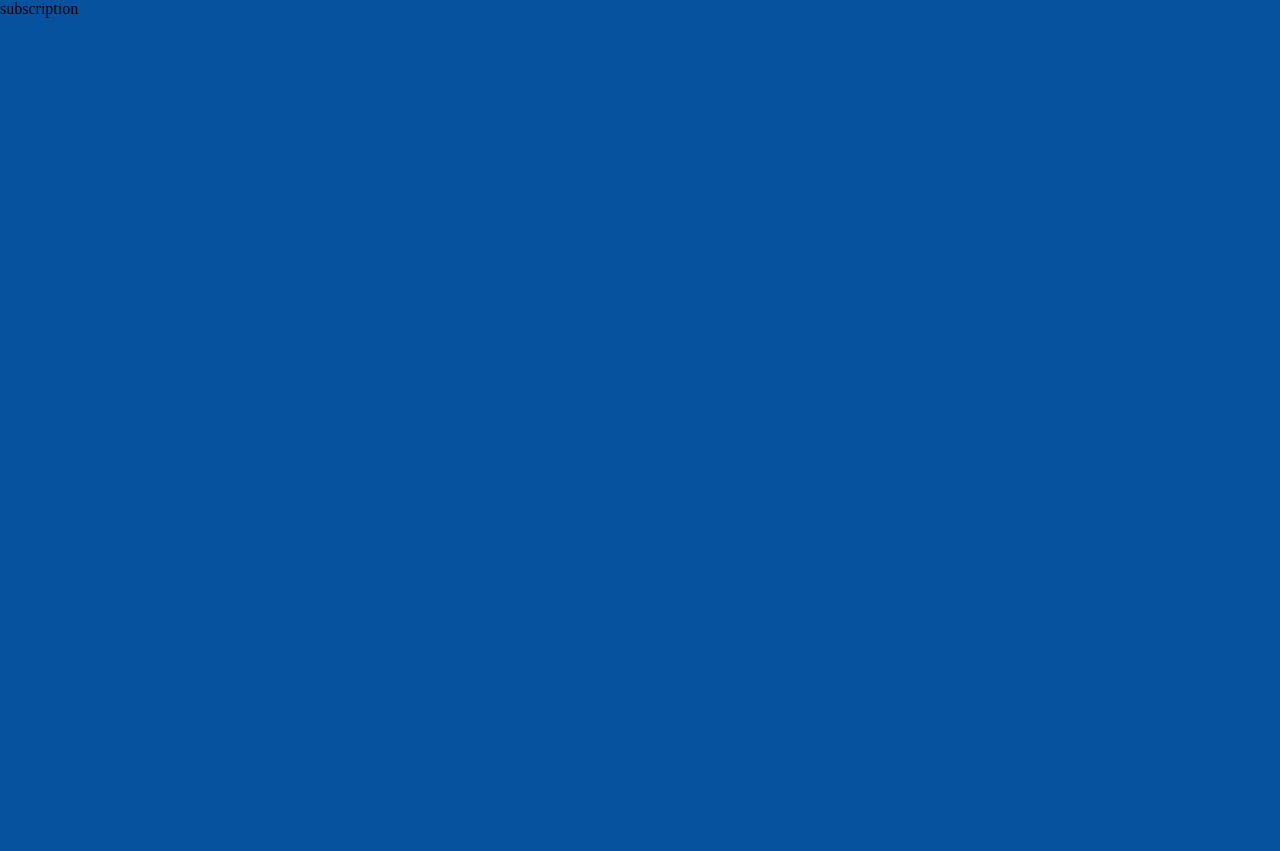
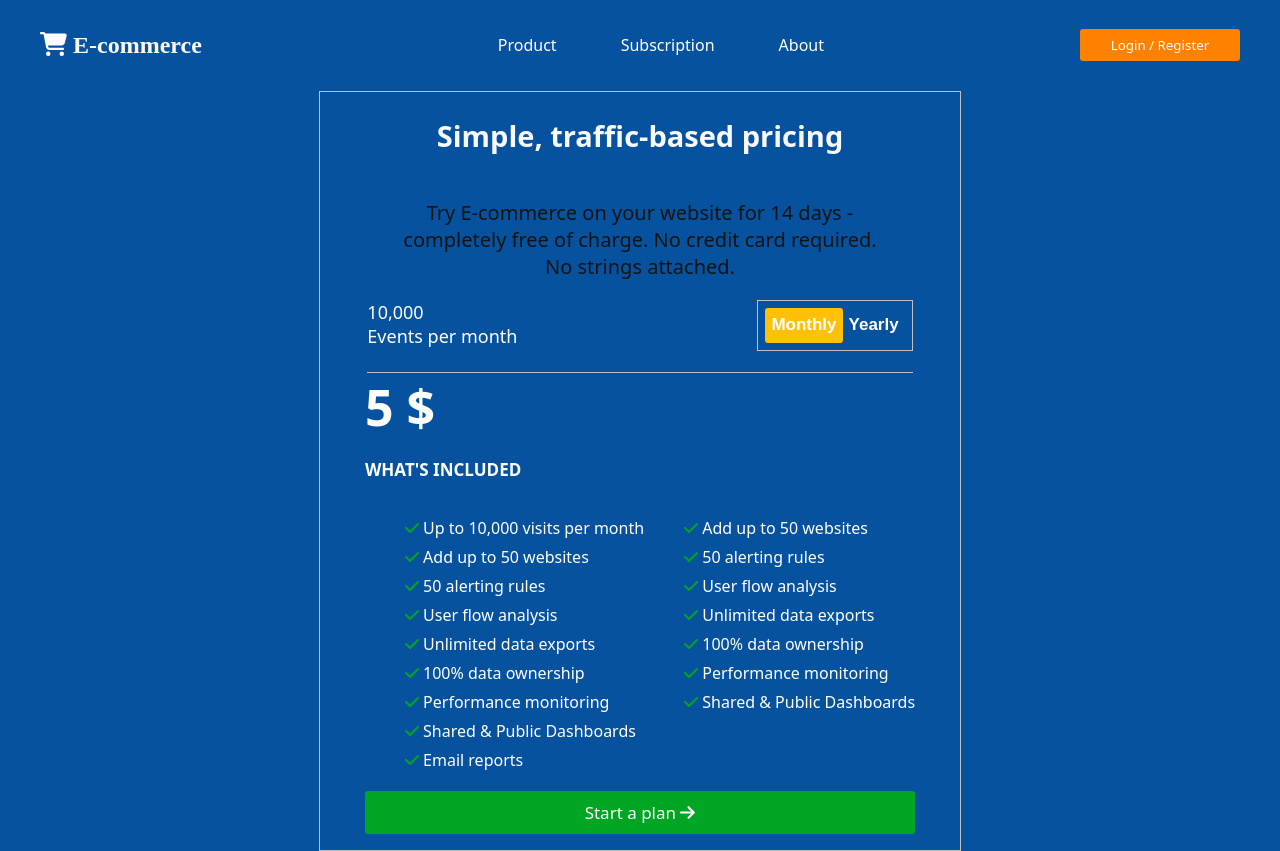
Before and after one commit to Ghanem10/PAW-e-commerce, a React (Vite) app: page /Subscription in a window 1280 px wide. Before the commit the page ends 800 px from the top, so only its background shows below. Built offline with nearby package versions, Linux system fonts and the light colour scheme.

Commit message:
feat:four completed UI

```diff
--- a/project/assets/scss/intro/_counter.scss
+++ b/project/assets/scss/intro/_counter.scss
@@ -7,11 +7,13 @@
 
     .count {
         font-size: 40px;
+        font-weight: 900;
         color: $bs-orange;
     }
 
     .title {
         font-size: 20px;
+        font-weight: 600;
         color: $bs-intro;
     }
 }
--- a/project/assets/scss/intro/_navbar.scss
+++ b/project/assets/scss/intro/_navbar.scss
@@ -56,3 +56,26 @@ header {
         }
     }
 }
+
+
+.intro-about-section {
+    &:hover + .intro-p-about-section {
+        position: absolute;
+        display: block;
+        width: 30%;
+        height: auto;
+        padding: 30px;
+        top: 9%;
+        left: 46%;
+        color: $bs-dark;
+        text-align: center;
+        border-radius: 8px;
+        font-family: $bs-font-sans-serif;
+        background-color: #f8f9fa;
+        box-shadow: 0 0 10px rgba(0, 0, 0, 0.15);
+    }
+}
+
+.intro-p-about-section {
+    display: none;
+}
--- /dev/null
+++ b/project/assets/scss/intro/_subscription.scss
@@ -0,0 +1,116 @@
+@import '../colors';
+
+section {
+    color: $bs-color-white;
+}
+.subscription-page-main {
+    display: flex;
+    flex-direction: column;
+    justify-content: center;
+    align-items: center;
+
+    margin: 0 auto;
+
+    border: 1px solid silver;
+    width: 50%;
+    height: auto;
+
+    color: $bs-color-white;
+    font-family: $bs-font-sans-serif;
+
+    .subscription-header {
+        display: flex;
+        flex-direction: column;
+        justify-content: center;
+        align-items: center;
+
+        text-align: center;
+
+        h1 {
+            color: $bs-light;
+            font-size: 29px;
+        }
+
+        p {
+            font-size: 20px;
+            color: rgb(20, 20, 20);
+            width: 76%;
+        }
+    }
+
+    .subscription-body-form {
+        display: flex;
+        flex-direction: row;
+        gap: 15rem;
+
+        padding-bottom: 1.3rem;
+        border-bottom: 1px solid silver;
+
+        .subscription-form-events {
+            display: flex;
+            flex-direction: column;
+            font-size: 18px;
+        }
+
+        .subscription-form-buttons {
+            display: flex;
+            justify-content: center;
+            align-items: center;
+            border: 1px solid silver;
+            width: auto;
+            padding: 7px;
+
+            button {
+                border-style: none;
+                border-radius: 3px;
+                cursor: pointer;
+                font-weight: 600;
+                color: $bs-color-white;
+                width: auto;
+                font-size: 17px;
+                height: 35px;
+                background-color: inherit;
+            }
+        }
+    }
+
+    .subscription-form {
+        display: flex;
+        flex-direction: column;
+
+        span {
+            font-size: 50px;
+            font-weight: 700;
+        }
+
+        h3 {
+            font-size: 17px;
+        }
+
+        .subscription-form-ul {
+            display: flex;
+            flex-direction: row;
+            line-height: 29px;
+
+            li {
+                list-style: none;
+                #icon-checked {
+                    color: $bs-green;
+                }
+            }
+        }
+
+        .subscription-form-button-plan {
+            @include button;
+            padding: 10px;
+            margin-bottom: 1rem;
+            font-size: 17px;
+            color: $bs-color-white;
+            background-color: $bs-success;
+
+            &:hover {
+                background-color: $bs-green-hover;
+            }
+        }
+    }
+}
--- a/project/assets/scss/intro/intro-section.scss
+++ b/project/assets/scss/intro/intro-section.scss
@@ -56,30 +56,6 @@
         }
     }
 }
-
-.intro-about-section {
-    &:hover + .intro-p-about-section {
-        position: absolute;
-        display: block;
-        width: 30%;
-        height: auto;
-        padding: 30px;
-        top: 13%;
-        left: 48%;
-        color: $bs-dark;
-        text-align: center;
-        border-radius: 8px;
-        font-family: $bs-font-sans-serif;
-        background-color: #f8f9fa;
-        box-shadow: 0 0 10px rgba(0, 0, 0, 0.15);
-    }
-}
-
-.intro-p-about-section {
-    display: none;
-}
-
-
 
 /********** Intro page body section ********/
 .intro-page-body {
--- a/project/component/nav/navbar.tsx
+++ b/project/component/nav/navbar.tsx
@@ -15,7 +15,7 @@ export default function Navbar(): React.JSX.Element {
                 </h4>
                 <ul>
                     <li tabIndex={2}><Link to={'/Products'}>Product</Link></li>
-                    <li tabIndex={3}>Subscription</li>
+                    <li tabIndex={3}><Link to={'/Subscription'}>Subscription</Link></li>
                     <li className='intro-about-section' tabIndex={4}>About</li>
                     <p className='intro-p-about-section'>
                         Our e-commerce platform offers a vast range of products, making shopping for anything
--- a/project/pages/subscription.tsx
+++ b/project/pages/subscription.tsx
@@ -1,7 +1,100 @@
-import React from 'react'
+import React, { useState, useEffect } from 'react';
+import '../assets/scss/intro/_subscription.scss';
+import { FontAwesomeIcon } from '@fortawesome/react-fontawesome';
+import { faArrowRight, faCheck } from '@fortawesome/free-solid-svg-icons';
+import Navbar from '../component/nav/navbar';
 
 export default function Subscription(): React.JSX.Element {
+    const [totleEvents, setTotalEvents] = useState<number>(10000);
+    const [subFee, setSubFee] = useState<number>(5);
+    const [selected, setSelected] = useState<string>("");
+
+    const updateTotaleEventsMonthly = (): void => {
+
+        setSelected("monthly");
+        setSubFee(pre => pre / 10)
+
+        if(totleEvents >= 10000) {
+            setTotalEvents(totleEvents / 10);
+        }
+    };
+
+    const updateTotaleEventsYearly = (): void => {
+
+        setSelected("yearly");
+
+        setSubFee(pre => pre * 10);
+
+        if (totleEvents <= 100000) {
+            setTotalEvents(totleEvents * 10);
+        }
+    };
+
     return (
-        <div>subscription</div>
+        <section>
+            <Navbar />
+            <div className='subscription-page-main'>
+                <div className='subscription-header'>
+                    <h1>Simple, traffic-based pricing</h1>
+                    <p>
+                        Try E-commerce on your website for 14 days - completely free of charge.
+                        No credit card required. No strings attached.
+                    </p>
+                </div>
+                <div className='subscription-body-form'>
+                    <div className='subscription-form-events'>
+                        <span>{totleEvents.toLocaleString()}</span>
+                        <span>Events per month</span>
+                    </div>
+                    <div className='subscription-form-buttons'>
+                        <button
+                            disabled={subFee === 5}
+                            onClick={updateTotaleEventsMonthly}
+                            style={{
+                                backgroundColor: `${(selected === "monthly" || selected === "") ? "#ffc107" : ""}`
+                            }}
+                        >
+                            Monthly
+                        </button>
+                        <button
+                            disabled={subFee === 50}
+                            onClick={updateTotaleEventsYearly}
+                            style={{
+                                backgroundColor: `${(selected === "yearly") ? "#ffc107" : ""}`
+                            }}
+                        >
+                            Yearly
+                        </button>
+                    </div>
+                </div>
+                <div className='subscription-form'>
+                    <span>{subFee} $</span>
+                    <h3>WHAT'S INCLUDED</h3>
+                    <div className='subscription-form-ul'>
+                        <ul>
+                            <li><FontAwesomeIcon icon={faCheck} id='icon-checked'/> Up to {totleEvents.toLocaleString()} visits per month</li>
+                            <li><FontAwesomeIcon icon={faCheck} id='icon-checked'/> Add up to 50 websites</li>
+                            <li><FontAwesomeIcon icon={faCheck} id='icon-checked'/> 50 alerting rules</li>
+                            <li><FontAwesomeIcon icon={faCheck} id='icon-checked'/> User flow analysis</li>
+                            <li><FontAwesomeIcon icon={faCheck} id='icon-checked'/> Unlimited data exports</li>
+                            <li><FontAwesomeIcon icon={faCheck} id='icon-checked'/> 100% data ownership</li>
+                            <li><FontAwesomeIcon icon={faCheck} id='icon-checked'/> Performance monitoring</li>
+                            <li><FontAwesomeIcon icon={faCheck} id='icon-checked'/> Shared & Public Dashboards</li>
+                            <li><FontAwesomeIcon icon={faCheck} id='icon-checked'/> Email reports</li>
+                        </ul>
+                        <ul>
+                            <li><FontAwesomeIcon icon={faCheck} id='icon-checked'/> Add up to 50 websites</li>
+                            <li><FontAwesomeIcon icon={faCheck} id='icon-checked'/> 50 alerting rules</li>
+                            <li><FontAwesomeIcon icon={faCheck} id='icon-checked'/> User flow analysis</li>
+                            <li><FontAwesomeIcon icon={faCheck} id='icon-checked'/> Unlimited data exports</li>
+                            <li><FontAwesomeIcon icon={faCheck} id='icon-checked'/> 100% data ownership</li>
+                            <li><FontAwesomeIcon icon={faCheck} id='icon-checked'/> Performance monitoring</li>
+                            <li><FontAwesomeIcon icon={faCheck} id='icon-checked'/> Shared & Public Dashboards</li>
+                        </ul>
+                    </div>
+                    <button className='subscription-form-button-plan'>Start a plan <FontAwesomeIcon icon={faArrowRight} /></button>
+                </div>
+            </div>
+        </section>
     );
 }
```
Also changed, not shown: project/component/section/subscription.tsx (added).
